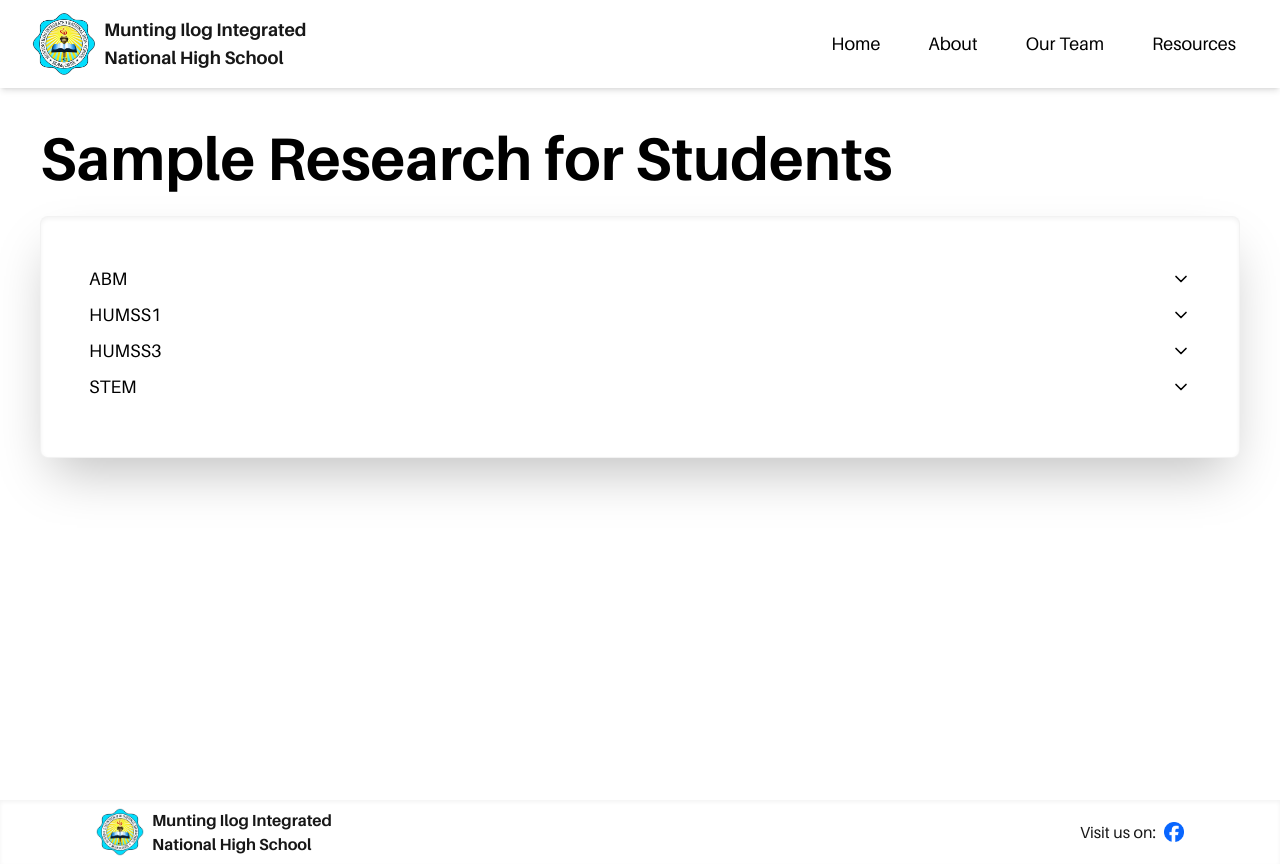
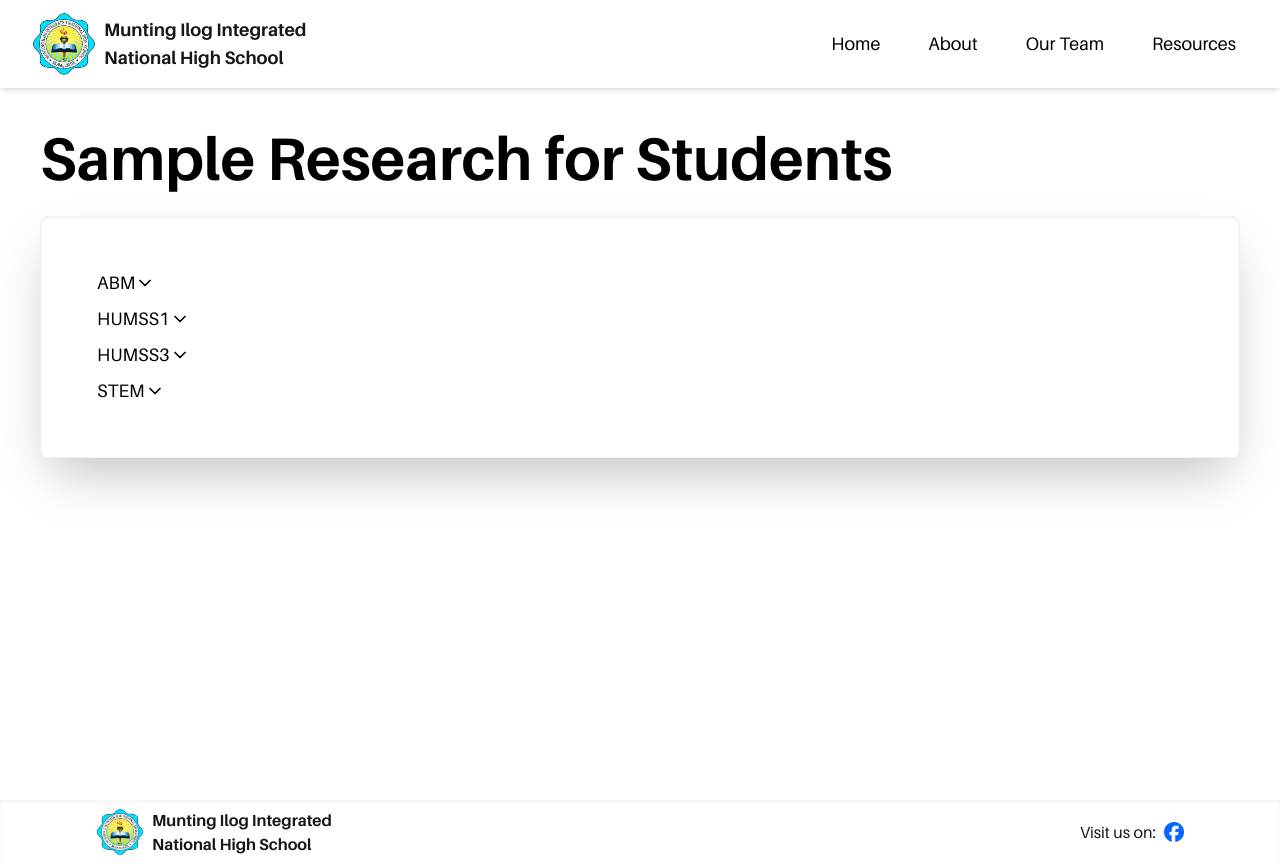
Before and after one commit to eu4nza/MINHS-The-Grid, a Next.js app: page /sample-research/students in a window 1280 px wide. Built offline with nearby package versions, Linux system fonts and the light colour scheme.

Commit message:
updated parent dropdown css

```diff
--- a/src/app/sample-research/students/page.tsx
+++ b/src/app/sample-research/students/page.tsx
@@ -100,7 +100,7 @@ export default function Page() {
                 <div key={section.label}>
                   {/* Updated layout: flex on parent to align label and chevron */}
                   <div
-                    className="flex items-center cursor-pointer hover:underline hover:text-blue-600 mb-2"
+                    className="flex w-max items-center cursor-pointer px-2 py-1 rounded-xl hover:bg-gray-200"
                     onClick={() => setDropdownOpen(!isDropdownOpen)}
                   >
                     <p className="flex-1">{section.label}</p>
```
